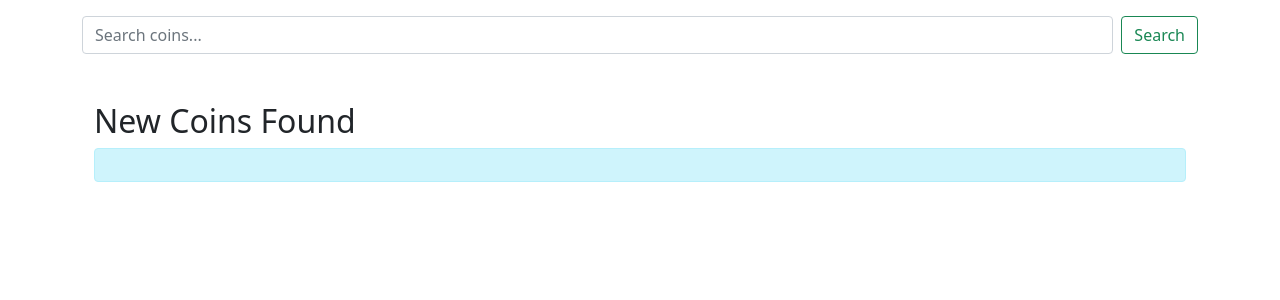
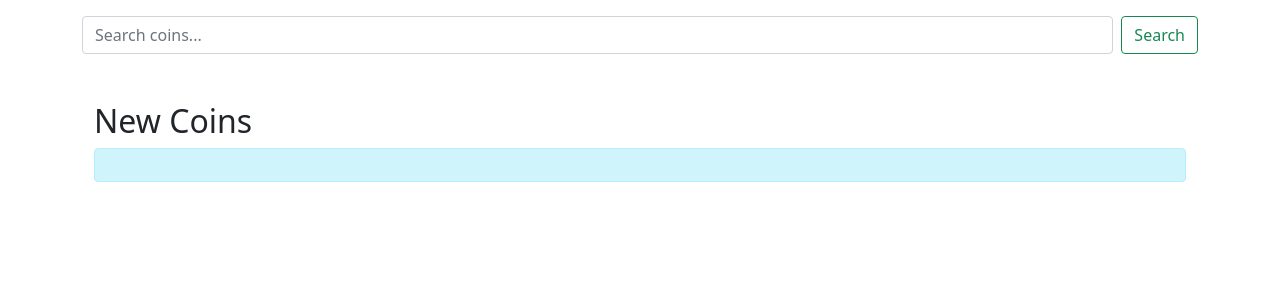
Before and after one commit to cafalchio/cryptofinder, a Python web app: template app/templates/new_coins_today.html in a window 1280 px wide. Shown: the part 56-356 px from the top of the page. Run offline with Jinja, Linux system fonts and the light colour scheme; the template is opened without the code that fills it, so the values that code supplies are empty.

Commit message:
remove found from new coins page

```diff
--- a/app/templates/new_coins_today.html
+++ b/app/templates/new_coins_today.html
@@ -1,7 +1,7 @@
 {% extends 'base.html' %} {% block title %}New Coins Today{% endblock %} {%
 block content %}
 <div class="container mt-5">
-  <h2>New Coins Found</h2>
+  <h2>New Coins</h2>
   {% if coins %}
   <table class="table table-bordered">
     <thead class="table-dark">
```
